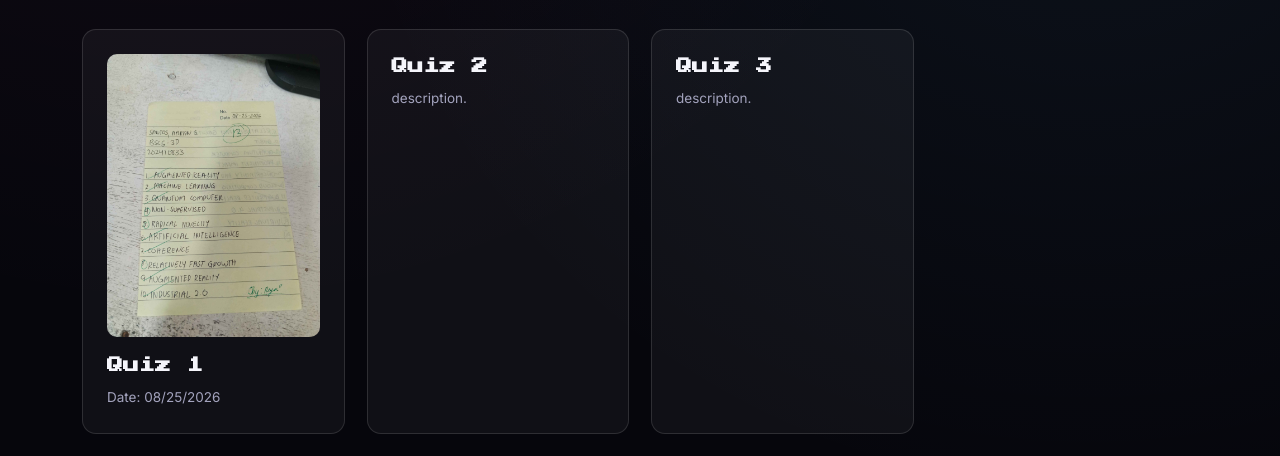
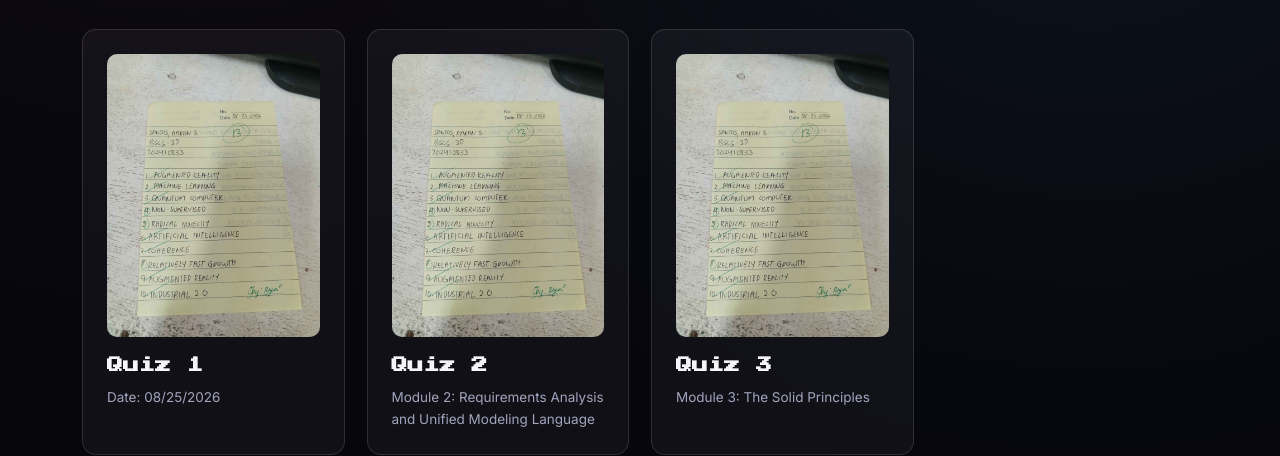
Before and after one commit to ran-nn00/AaranSantos, a plain HTML site: page Activities.html in a window 1280 px wide. Shown: the part 528-984 px from the top of the page. Drawn offline with Linux system fonts and the light colour scheme.

Commit message:
Update Activities.html

```diff
--- a/Activities.html
+++ b/Activities.html
@@ -54,12 +54,14 @@
         <p>Date: 08/25/2026</p>
       </div>
       <div class="list-card">
+        <img src="quiz1.jpg" alt="Quiz 1" class="list-card-img lightbox-trigger" loading="lazy">
         <h4>Quiz 2</h4>
-        <p>description.</p>
+        <p>Module 2: Requirements Analysis and Unified Modeling Language</p>
       </div>
       <div class="list-card">
+        <img src="quiz1.jpg" alt="Quiz 1" class="list-card-img lightbox-trigger" loading="lazy">
         <h4>Quiz 3</h4>
-        <p>description.</p>
+        <p>Module 3: The Solid Principles </p>
       </div>
     </div>
   </div>
```
